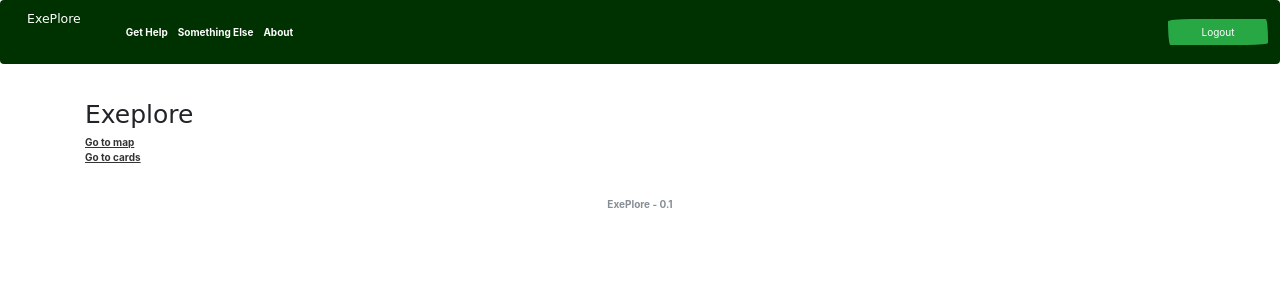
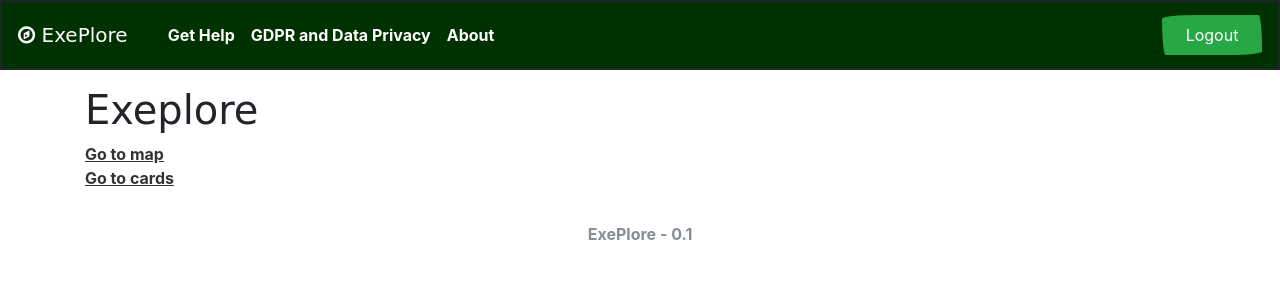
Before and after one commit to rickybas/exeter-treasure-hunt, a Flask app: page / in a window 1280 px wide. Shown: the top 300 px of the page. Run offline with Flask 2, Linux system fonts and the light colour scheme; the visitor is signed in with stand-in values (Sample User, id 1); parts of the project's set-up code (start-up, migrations or seed data) failed here and were passed over; some libraries are stand-ins or nearby versions; some web fonts are replaced.

Commit message:
Fixed 403 FA bug

```diff
--- a/app/templates/index.html
+++ b/app/templates/index.html
@@ -4,17 +4,19 @@
 {% block title %}{{ APP_NAME }}{% endblock %}
 
 {% block styles %}
-    {{ super() }}
     <link rel="stylesheet" type="text/css" href="{{ url_for('static', filename='styles/style.css') }}">
     <link rel="stylesheet" type="text/css" href="{{ url_for('static', filename='styles/bootstrap.css') }}">
+    <link rel="stylesheet" type='text/css' href="https://stackpath.bootstrapcdn.com/font-awesome/4.7.0/css/font-awesome.min.css">
 {% endblock %}
 
 {% block scripts %}
     {{ super() }}
 {% endblock %}
     {% block navbar %}
-    <nav class="navbar navbar-expand-lg navbar-dark bg-dark">
+        <nav class="navbar navbar-expand-lg navbar-dark bg-dark">
+        <div class="navbar-brand"><i class="fa fa-compass" style="color:white;"></i>
         <a class="navbar-brand" href="./">ExePlore</a>
+        </div>
         <!-- Navbar Mobile View Expander -->
         <button class="navbar-toggler" type="button" data-toggle="collapse" data-target="#navbarColor01" aria-controls="navbarColor01" aria-expanded="false" aria-label="Toggle navigation" style="width:60px;">
                   <span class="navbar-toggler-icon"></span>
@@ -27,7 +29,7 @@
                       <a class="nav-link" href="#">Get Help</a>
                     </li>
                     <li class="nav-item">
-                      <a class="nav-link" href="#">Something Else</a>
+                      <a class="nav-link" href="#">GDPR and Data Privacy</a>
                     </li>
                     <li class="nav-item">
                       <a class="nav-link" href="#">About</a>
```
Also changed, not shown: app/templates/login.html (+5 -3 lines).
